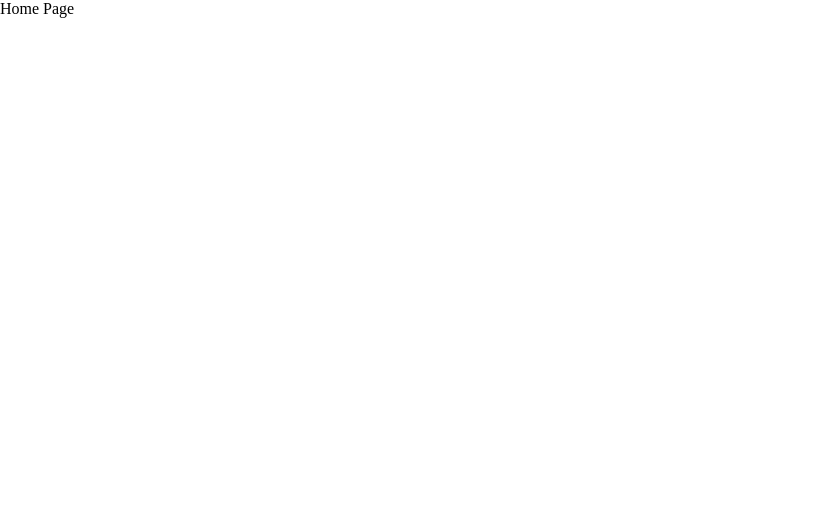
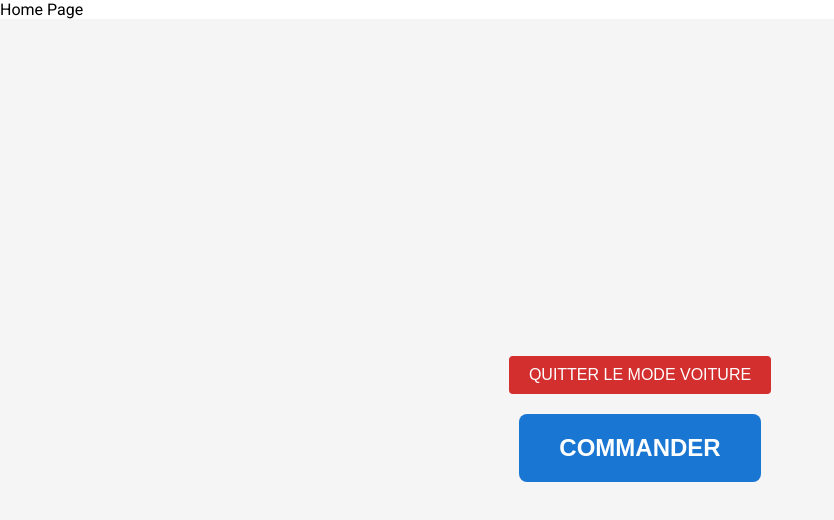
Before and after one commit to LouisKls/autoresto-client, a Next.js app: page / in a window 1280 px wide. Shown: the top 520 px of the page, without its empty margins (0-834 px from the left). Built offline with nearby package versions, Linux system fonts and the light colour scheme.

Commit message:
state machine and home page of car mode

```diff
--- /dev/null
+++ b/src/app/Voiture/Accueil.tsx
@@ -0,0 +1,44 @@
+import React from "react";
+
+const App: React.FC = () => {
+  return (
+    <div style={containerStyle}>
+      <button style={exitCarModeButtonStyle}>QUITTER LE MODE VOITURE</button>
+      <button style={orderButtonStyle}>COMMANDER</button>
+    </div>
+  );
+};
+
+// Styles en tant qu'objets séparés, typés avec React.CSSProperties
+const containerStyle: React.CSSProperties = {
+  display: "flex",
+  flexDirection: "column",
+  alignItems: "center",
+  justifyContent: "center",
+  height: "100vh",
+  backgroundColor: "#f5f5f5",
+};
+
+const exitCarModeButtonStyle: React.CSSProperties = {
+  backgroundColor: "#d32f2f",
+  color: "white",
+  border: "none",
+  borderRadius: "4px",
+  padding: "10px 20px",
+  fontSize: "16px",
+  marginBottom: "20px",
+  cursor: "pointer",
+};
+
+const orderButtonStyle: React.CSSProperties = {
+  backgroundColor: "#1976d2",
+  color: "white",
+  border: "none",
+  borderRadius: "8px",
+  padding: "20px 40px",
+  fontSize: "24px",
+  fontWeight: "bold",
+  cursor: "pointer",
+};
+
+export default App;
--- a/src/app/page.tsx
+++ b/src/app/page.tsx
@@ -1,7 +1,11 @@
+import Accueil from '@/app/Voiture/Accueil';
+
+
 export default function Home() {
   return (
     <div>
         <p>Home Page</p>
+      <Accueil></Accueil>
     </div>
   );
 }
--- a/src/styles/global.scss
+++ b/src/styles/global.scss
@@ -1,4 +1,7 @@
 @use '@styles/colors.module' as colors;
+@import url('https://fonts.googleapis.com/css2?family=Roboto:wght@400;700&display=swap');
+
+
 
 * {
   -moz-box-sizing: border-box;
@@ -11,7 +14,7 @@ html,
 body {
   margin: 0;
   padding: 0;
-
+  font-family: 'Roboto', sans-serif;
   min-height: 100vh;
 
   // background-color: colors.$grey_main_background;
@@ -28,7 +31,7 @@ button,
 input,
 textarea,
 select {
-  font-family: var(--nunitoSansFont);
+  // TODO : change or delete:  font-family: var(--nunitoSansFont);
 }
 
 p {
```
Also changed, not shown: src/app/Voiture/StateMachine.tsx (added, +35 -0 lines).
